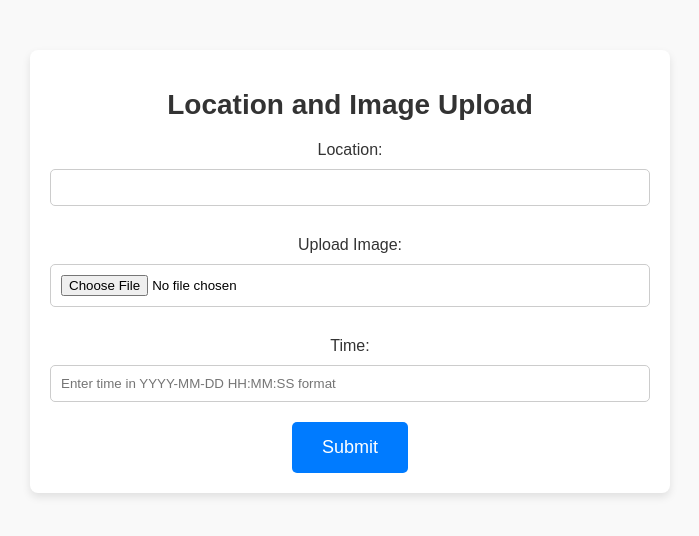
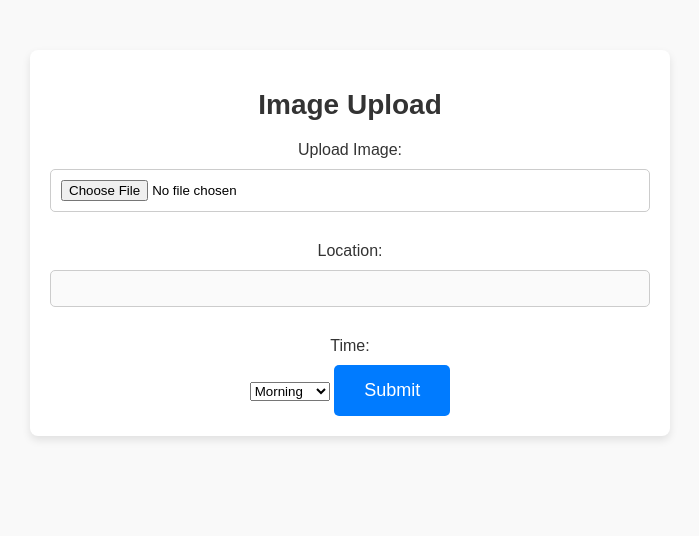
Before and after one commit to patelstejas/LoosOfTheNight, a plain HTML site: page upload-page.html in a window 1280 px wide. Shown: the whole page, without its empty margins (290-989 px from the left). Drawn offline with Linux system fonts and the light colour scheme.

Commit message:
Add files via upload
Remove location box and js grab from browser loc, fix the time dropdown

```diff
--- a/upload-page.html
+++ b/upload-page.html
@@ -1,9 +1,10 @@
+<!-- upload-page.html -->
 <!DOCTYPE html>
 <html lang="en">
 <head>
     <meta charset="UTF-8">
     <meta name="viewport" content="width=device-width, initial-scale=1.0">
-    <title>Location and Image Upload</title>
+    <title>Image Upload</title>
     <style>
         body {
             font-family: 'Arial', sans-serif;
@@ -63,23 +64,28 @@
 </head>
 <body>
     <form id="uploadForm" action="/process-upload" method="post" enctype="multipart/form-data">
-        <h1>Location and Image Upload</h1>
-
-        <label for="location">Location:</label>
-        <input type="text" id="location" name="location" required>
+        <h1>Image Upload</h1>
 
         <label for="image">Upload Image:</label>
         <input type="file" id="image" name="image" accept="image/*" required>
 
+        <label for="location">Location:</label>
+        <input type="text" id="location" name="location" required disabled>
+
         <label for="time">Time:</label>
-        <input type="text" id="time" name="time" placeholder="Enter time in YYYY-MM-DD HH:MM:SS format" required>
+        <select id="time" name="time" required>
+            <option value="morning">Morning</option>
+            <option value="afternoon">Afternoon</option>
+            <option value="evening">Evening</option>
+            <option value="night">Night</option>
+        </select>
 
         <button type="submit">Submit</button>
     </form>
 
     <script>
         document.addEventListener("DOMContentLoaded", function() {
-            // Function to get user's location
+            // Function to get user's location and fill the location input
             function getLocation() {
                 if (navigator.geolocation) {
                     navigator.geolocation.getCurrentPosition(function(position) {
@@ -97,13 +103,6 @@
             document.getElementById("uploadForm").addEventListener("submit", function(event) {
                 getLocation();
             });
-
-            // Optionally, you can add another event listener for the time input
-            // to clear the time value when the user manually inputs it
-            document.getElementById("time").addEventListener("input", function(event) {
-                // Clear the time value when the user starts typing
-                this.value = "";
-            });
         });
     </script>
 </body>
```
